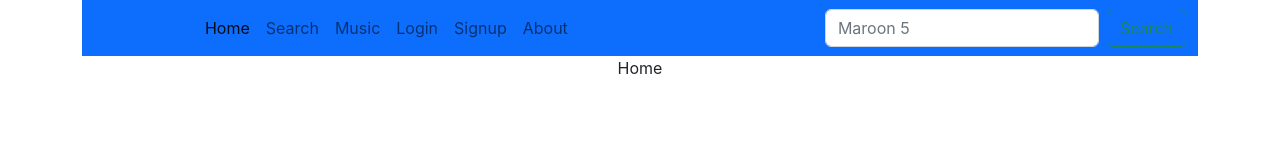
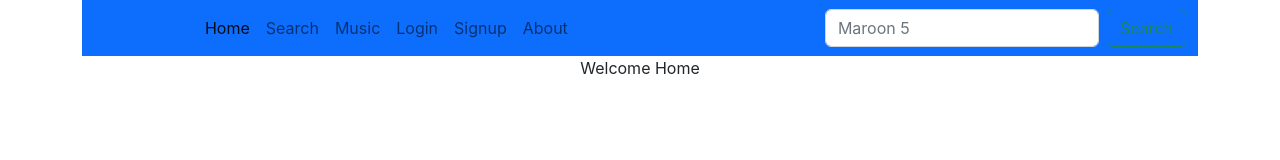
Before and after one commit to EstherNjuguna/mussic, a React (Create React App) app: page / in a window 1280 px wide. Shown: the top 160 px of the page. Built offline with nearby package versions, Linux system fonts and the light colour scheme.

Commit message:
updated home

```diff
--- a/src/components/home/Home.js
+++ b/src/components/home/Home.js
@@ -2,7 +2,7 @@ import React from 'react'
 
 const Home = () => {
   return (
-    <div>Home</div>
+    <div className="container">Welcome Home</div>
   )
 }
 
```
